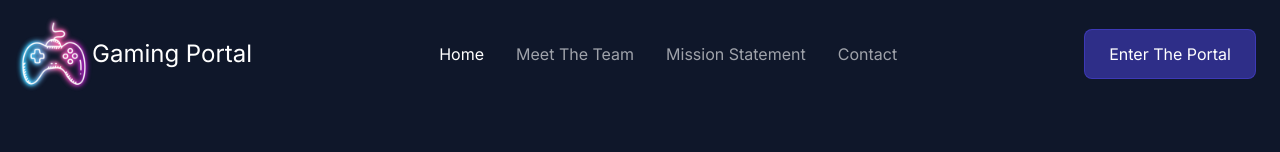
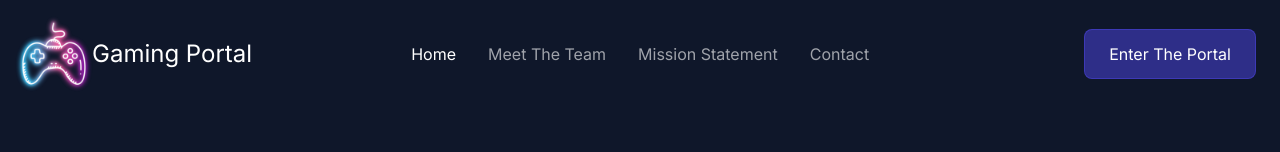
Before and after one commit to mwehrhahn/gaming-portal, a Next.js app: page / in a window 1280 px wide. Shown: the top 152 px of the page. Built offline with nearby package versions, Linux system fonts and the light colour scheme.

Commit message:
fixed margins in nav bar

```diff
--- a/components/nav/nav.tsx
+++ b/components/nav/nav.tsx
@@ -19,7 +19,7 @@ const Nav = () => {
             Gaming Portal
         </h1>
       </div>
-        <ul className="list-none flex gap-8">
+        <ul className="list-none flex gap-8 mr-14">
             <li className="">Home</li>
             <li className="opacity-60">Meet The Team</li>
             <li className="opacity-60">Mission Statement</li>
```
